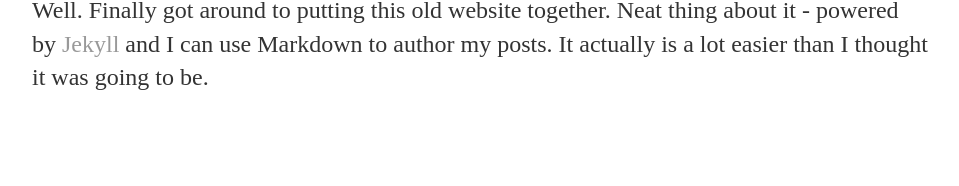
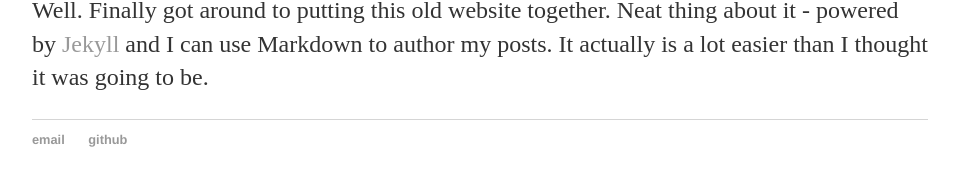
Before and after one commit to THUlqs15/THUlqs15.github.io, a Jekyll site: the page built from _posts/2017-04-30-qingsong-liu-site-launched.md, in a window 1280 px wide. Shown: the part 261-447 px from the top of the page, without its empty margins (160-1119 px from the left). Built offline with Jekyll 4.4.1, drawn with Linux system fonts in a browser that asks for light colours.

Commit message:
Update default.html

```diff
--- a/_layouts/default.html
+++ b/_layouts/default.html
@@ -19,6 +19,11 @@
 			{{ content }}
 
 			</div><!-- /.container -->
-
+			<footer>
+	    		<ul>
+	        		<li><a href="mailto:thulqs15@gmail.com">email</a></li>
+	        		<li><a href="https://github.com/THUlqs15">github</a></li>
+			</ul>
+			</footer>
 		</body>
 	</html>
```
